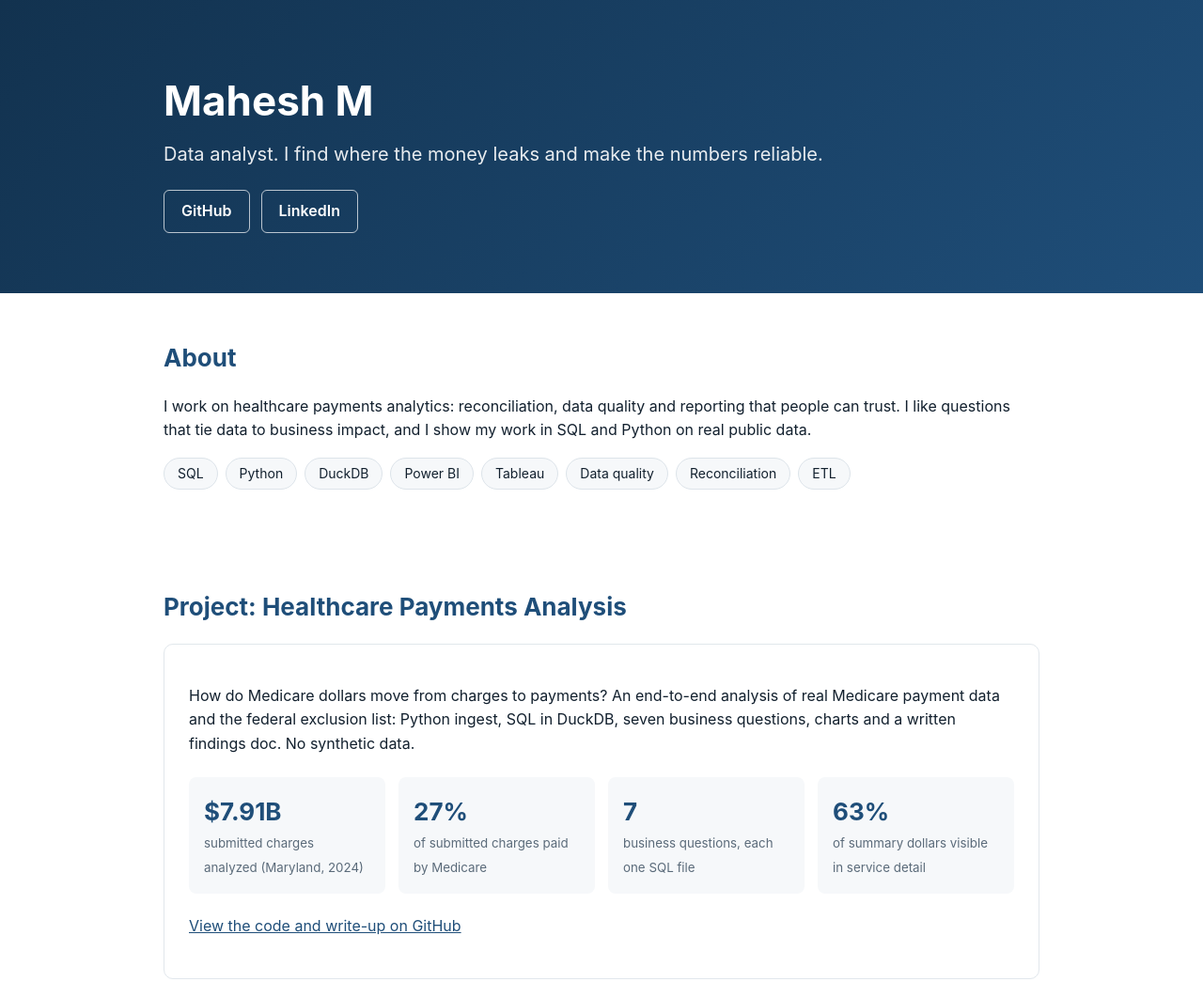
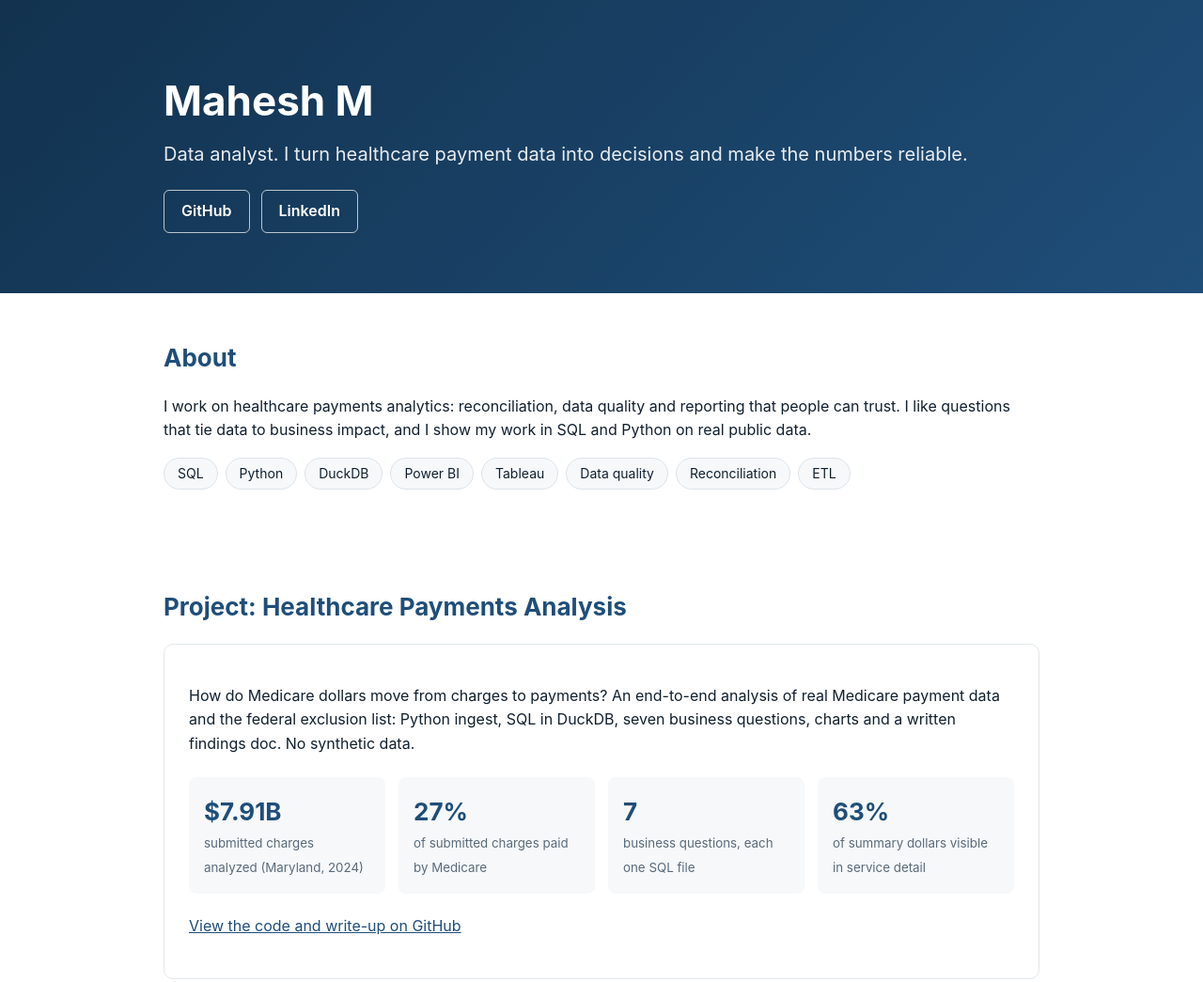
Before and after one commit to mahesh46m/mahesh46m.github.io, a plain HTML site: page index.html in a window 1280 px wide. Shown: the top 1045 px of the page at 94% size. Drawn offline with Linux system fonts and the light colour scheme.

Commit message:
Update index.html

```diff
--- a/index.html
+++ b/index.html
@@ -21,7 +21,7 @@ figcaption{padding:10px 14px;font-size:14px;color:var(--mute)}
 footer{padding:28px 0;color:var(--mute);font-size:14px;border-top:1px solid #e8edf1}
 a{color:var(--acc)}
 </style></head><body>
-<header><div class="wrap"><h1>Mahesh M</h1><p class="tag">Data analyst. I find where the money leaks and make the numbers reliable.</p>
+<header><div class="wrap"><h1>Mahesh M</h1><p class="tag">Data analyst. I turn healthcare payment data into decisions and make the numbers reliable.</p>
 <div class="links"><a href="https://github.com/mahesh46m">GitHub</a><a href="https://www.linkedin.com/in/mahesh-m-62887639b/">LinkedIn</a></div></div></header>
 <main class="wrap">
 <section><h2>About</h2><p>I work on healthcare payments analytics: reconciliation, data quality and reporting that people can trust. I like questions that tie data to business impact, and I show my work in SQL and Python on real public data.</p>
```
